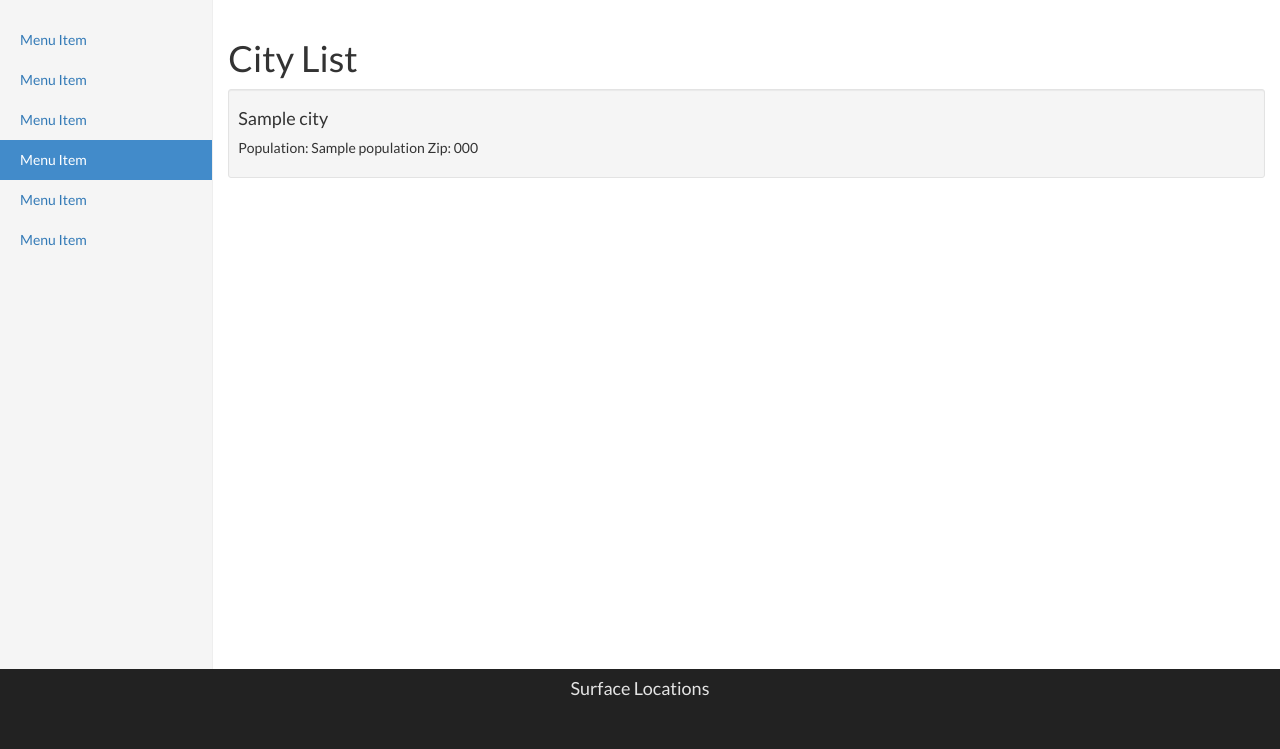
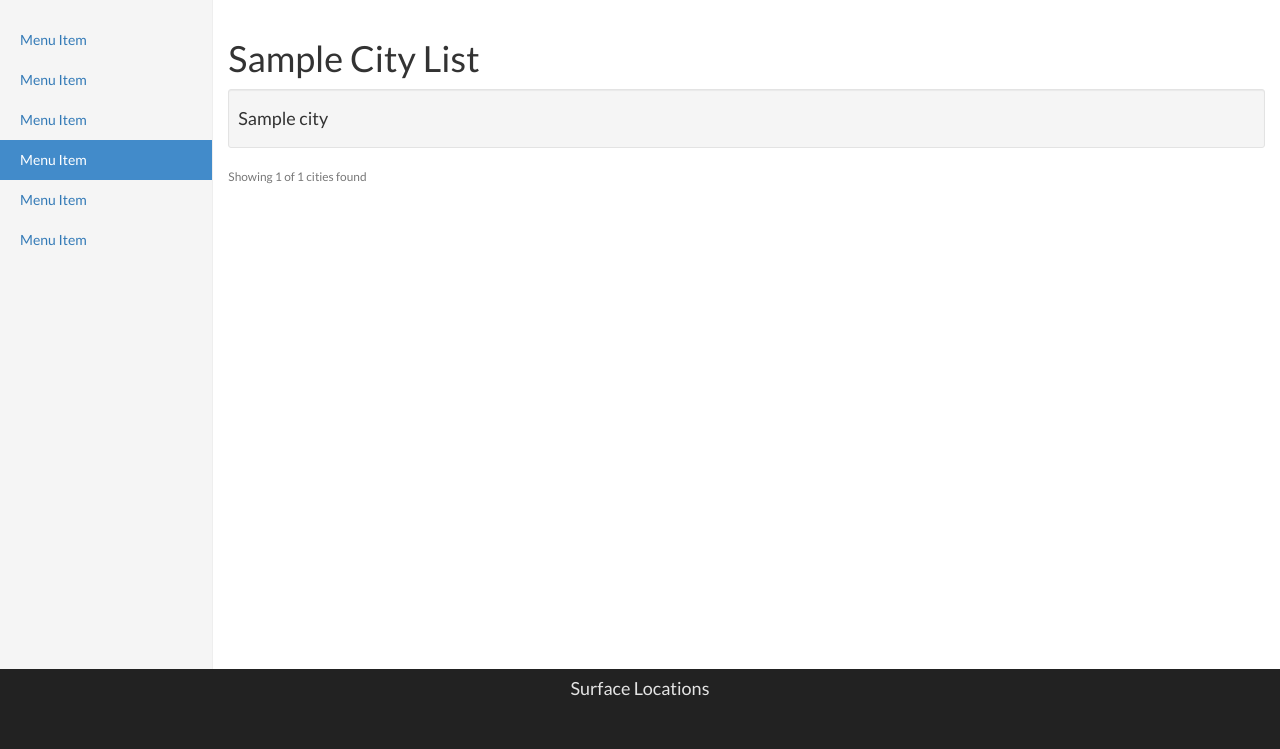
Before and after one commit to mikebarkas/surface-locations, a Django app: template templates/location/city_list.html in a window 1280 px wide. Shown: the part 51-800 px from the top of the page. Run offline with Django 3.2, Linux system fonts and the light colour scheme; the template is opened without the code that fills it: most values are stand-ins (such as "Sample title", 1, 10 or a date in 2020); some libraries are stand-ins or nearby versions.

Commit message:
Issue-54: Limit city list and alpha sort.

```diff
--- a/templates/location/city_list.html
+++ b/templates/location/city_list.html
@@ -2,7 +2,7 @@
 {% load bootstrap_pagination %}
 
 {% block title %}
-  <title>City List</title>
+  <title>{{ state.1 }} City List</title>
 {% endblock title %}
 
 {% block sidebar %}
@@ -22,16 +22,16 @@
 
 {% block content %}
   <div class="col-sm-9 col-sm-offset-3 col-md-10 col-md-offset-2 main">
-    <h1>City List</h1>
+    <h1>{{ state.1 }} City List</h1>
 
     {% for city in cities %}
       <div class="well well-sm">
-        <h4>{{ city.city }}</h4>
-        <p>Population: {{ city.population }} Zip: {{ city.zipcode }}</p>
+        <h4>{{ city }}</h4>
       </div>
     {% endfor %}
 
-    {% bootstrap_paginate cities range=10 show_prev_next="true" show_first_last="true" %}
+    {% bootstrap_paginate cities range=5 show_prev_next="true" show_first_last="true" %}
 
+    <p class="text-muted small">Showing {{ cities|length }} of {{ city_count }} cities found</p>
   </div>
 {% endblock %}
```
Also changed, not shown: location_data/views.py (+12 -3 lines).
